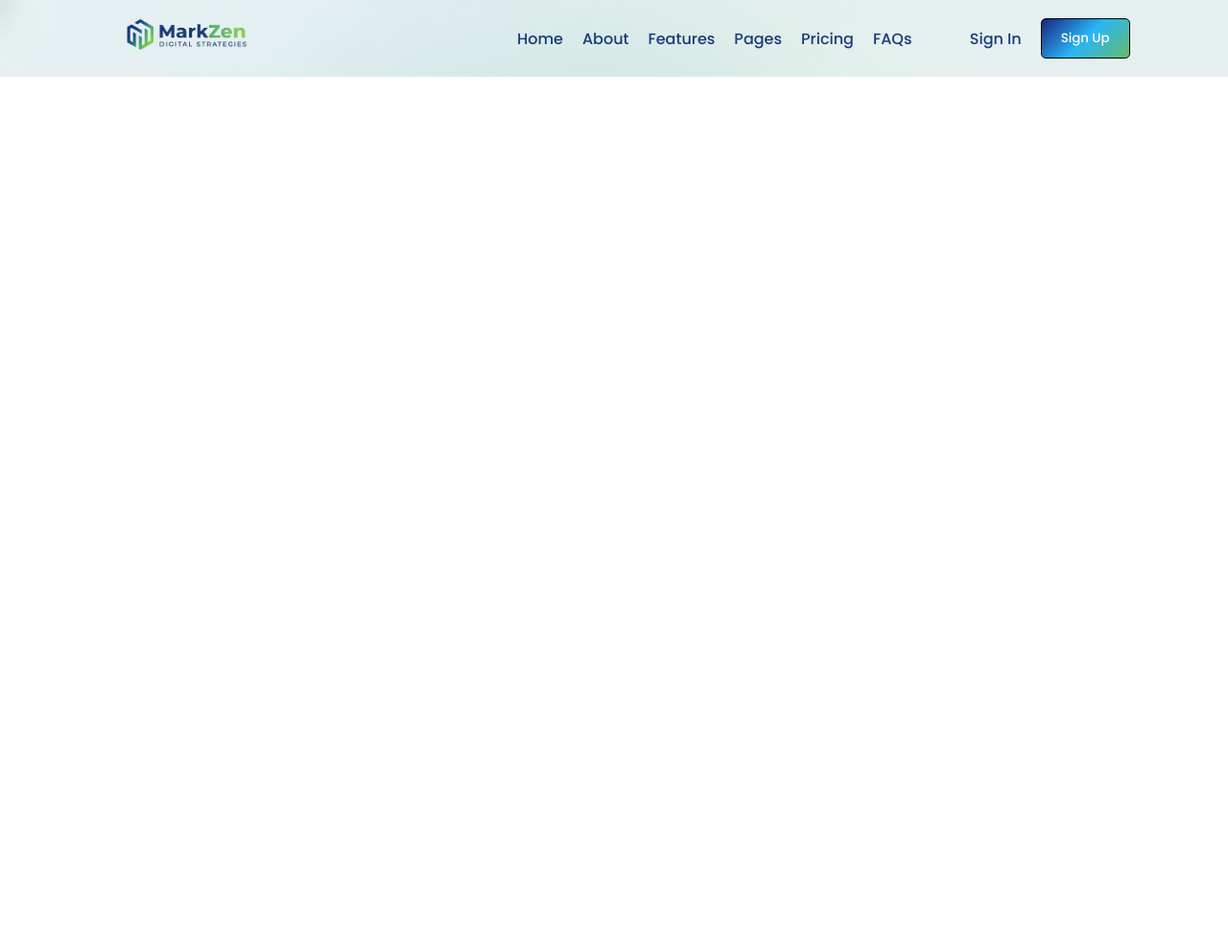
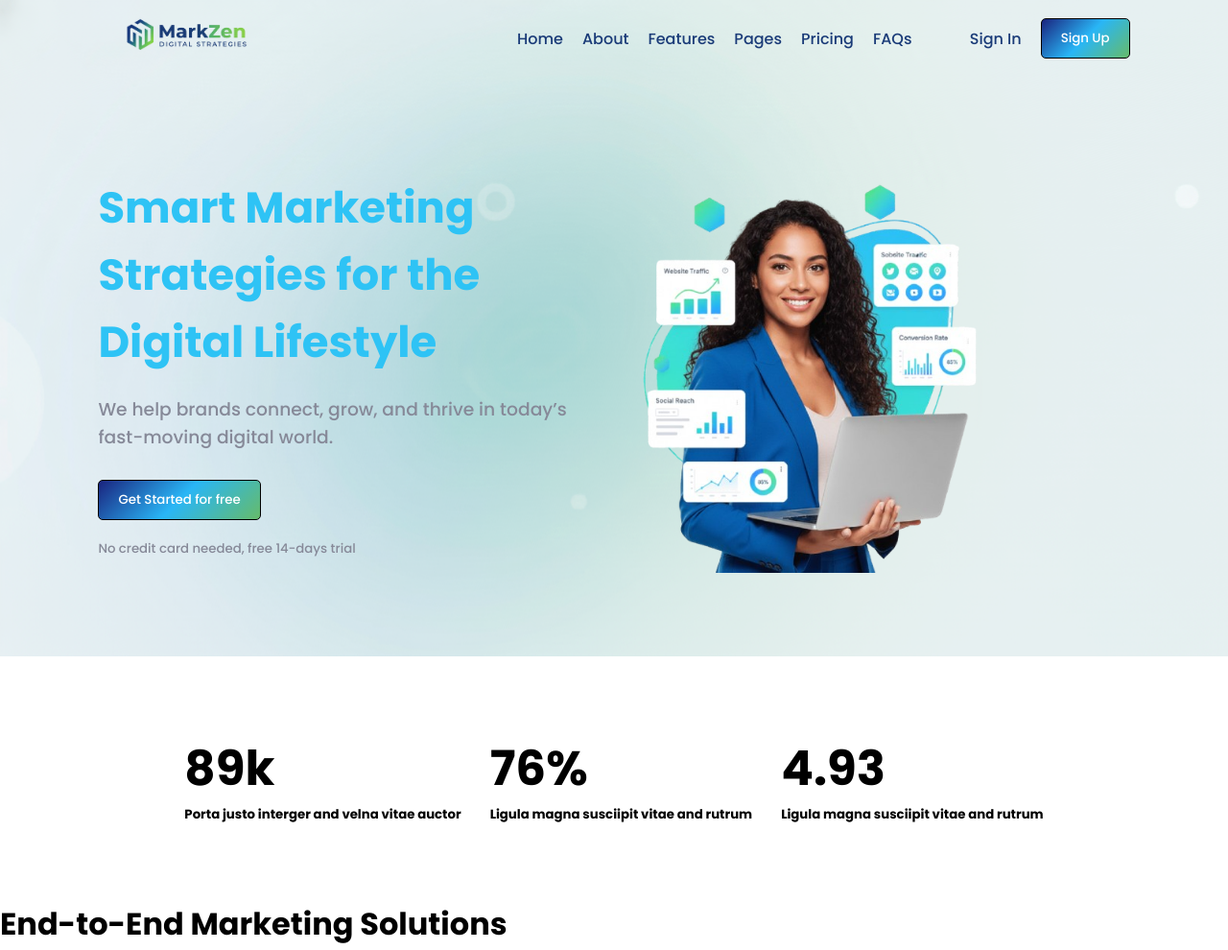
Before and after one commit to Abhis1605/MarkZen, a plain HTML site: page markzen.html in a window 1280 px wide. Shown: the top 990 px of the page at 96% size. Before the commit the page ends 800 px from the top, so only its background shows below. Drawn offline with Linux system fonts and the light colour scheme.

Commit message:
fixed: hero section

```diff
--- a/markzen.html
+++ b/markzen.html
@@ -1,16 +1,24 @@
 <!DOCTYPE html>
 <html lang="en">
   <head>
-    <meta charset="UTF-8">
-    <meta name="viewport" content="width=device-width, initial-scale=1.0">
+    <meta charset="UTF-8" />
+    <meta name="viewport" content="width=device-width, initial-scale=1.0" />
     <title>Document</title>
-    <link rel="stylesheet" href="style.css"><link rel="stylesheet" href="https://cdnjs.cloudflare.com/ajax/libs/font-awesome/7.0.1/css/all.min.css" integrity="sha512-2SwdPD6INVrV/lHTZbO2nodKhrnDdJK9/kg2XD1r9uGqPo1cUbujc+IYdlYdEErWNu69gVcYgdxlmVmzTWnetw==" crossorigin="anonymous" referrerpolicy="no-referrer" />
+    <link rel="stylesheet" href="style.css" />
+    <link
+      rel="stylesheet"
+      href="https://cdnjs.cloudflare.com/ajax/libs/font-awesome/7.0.1/css/all.min.css"
+      integrity="sha512-2SwdPD6INVrV/lHTZbO2nodKhrnDdJK9/kg2XD1r9uGqPo1cUbujc+IYdlYdEErWNu69gVcYgdxlmVmzTWnetw=="
+      crossorigin="anonymous"
+      referrerpolicy="no-referrer"
+    />
   </head>
   <body>
+    <!-- NAVBAR Section -->
     <div class="wrapper nav-wrapper">
       <div class="navbar">
         <div class="logo">
-                <img src="img/logo.png" alt="markzen-logo">
+          <img src="img/logo.png" alt="markzen-logo" />
         </div>
         <div class="menu">
           <a href="#">Home</a>
@@ -28,6 +36,75 @@
           <i class="fa-solid fa-bars"></i>
         </div>
       </div>
+      <div class="hero">
+        <div class="hero-container-part1">
+          <h1>Smart Marketing Strategies for the Digital Lifestyle</h1>
+          <h3>
+            We help brands connect, grow, and thrive in today’s fast-moving
+            digital world.
+          </h3>
+          <button class="hero-btn btn">Get Started for free</button>
+          <h5>No credit card needed, free 14-days trial</h5>
+        </div>
+        <div class="hero-container-part2">
+          <img src="img/hero-image.png" alt="" />
+        </div>
+      </div>
+    </div>
+
+    <div class="wrapper">
+      <div class="score">
+        <div class="box">
+          <h1 id="project">89k</h1>
+          <h5>Porta justo interger and velna vitae auctor</h5>
+        </div>
+        <div class="box">
+          <h1>76%</h1>
+          <h5>Ligula magna susciipit vitae and rutrum</h5>
+        </div>
+        <div class="box">
+          <h1>4.93</h1>
+          <h5>Ligula magna susciipit vitae and rutrum</h5>
+        </div>
+      </div>
+    </div>
+
+    <div class="wrapper">
+      <div class="solution">
+        <div class="heading solution-heading">
+          <h1>End-to-End Marketing Solutions</h1>
+          <h2>
+            From strategy to execution, we power your complete digital journey.
+          </h2>
+        </div>
+
+        <div class="solution-img">
+          <div class="card">
+            <img src="img/solution-1.png" alt="" />
+            <h2>Seamless Platform Integration</h2>
+            <h5>
+              Connect all your marketing tools and platforms effortlessly to
+              streamline workflows and save time.
+            </h5>
+          </div>
+          <div class="card">
+            <img src="img/solution-2.png" alt="" />
+            <h2>Automated Campaign Execution</h2>
+            <h5>
+              Launch, manage, and optimize campaigns automatically for
+              consistent performance and faster results.
+            </h5>
+          </div>
+          <div class="card">
+            <img src="img/solution-3.png" alt="" />
+            <h2>Data-Driven Performance Insights</h2>
+            <h5>
+              Track growth, analyze trends, and make smarter decisions with
+              real-time marketing analytics.
+            </h5>
+          </div>
+        </div>
+      </div>
     </div>
   </body>
 </html>
--- a/style.css
+++ b/style.css
@@ -64,3 +64,53 @@
     font-size: 30px;
 }
 /* navbar section end */
+
+/* hero section */
+.hero{
+    width: 100%;
+    padding: 80px 8%;
+    display: flex;
+    align-items: center;
+    gap: 40px;
+}
+.hero-container-part1{
+    width: 50%;
+
+     h1{
+        font-size: 45px;
+        line-height: 70px;
+        color: #2EC3F5;
+    }
+
+    h3,h5{
+        margin-top: 20px;
+        color: #868998;
+        font-weight: 500;
+    }
+
+    button{
+        padding: 10px 20px;
+        margin-top: 30px;
+    }
+}
+.hero-container-part2{
+    width: 50%;
+
+    img{
+        width: 70%;
+        min-width: 350px;
+    }
+}
+
+.score{
+    padding: 80px 8%;
+    display: flex;
+    justify-content: center;
+    align-items: center;
+    gap: 30px;
+    flex-wrap: wrap;
+
+    h1{
+        font-size: 50px;
+    }
+}
```
Also changed, not shown: img/hero-image.png (added), img/solution-1.png (added), img/solution-2.png (added), img/solution-3.png (added). Lines whose indentation alone changed are shown as unchanged.
